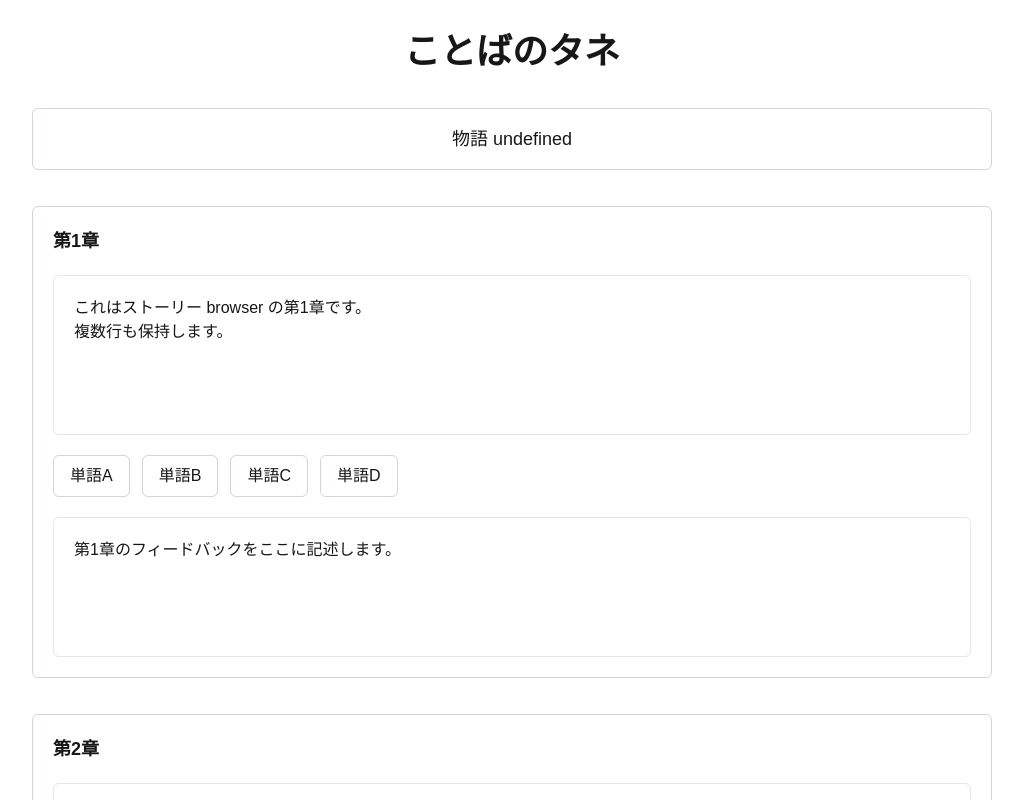
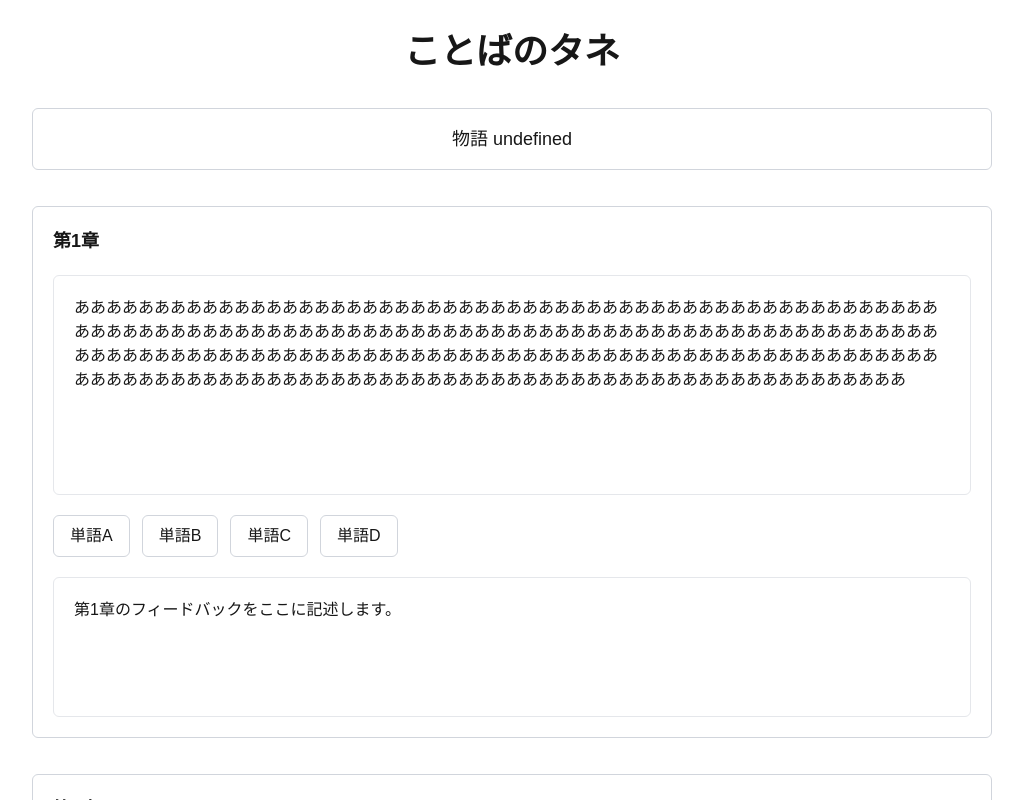
Before and after one commit to temp-sotsusei/temp-sotusei-FE, a Next.js app: page /story/view/1 in a window 1280 px wide. Shown: the top 800 px of the page, without its empty margins (128-1151 px from the left). Built offline with nearby package versions, Linux system fonts and the light colour scheme.

Commit message:
fix(StoryView):テキストボックスの大きさを調整

```diff
--- a/app/story/view/[id]/page.tsx
+++ b/app/story/view/[id]/page.tsx
@@ -11,7 +11,7 @@ const Page: FC<Props> = ({ id }) => {
     title: `物語 ${id}`,
     chapters: [
       {
-        story: `これはストーリー ${title} の第1章です。\n複数行も保持します。`,
+        story: `ああああああああああああああああああああああああああああああああああああああああああああああああああああああああああああああああああああああああああああああああああああああああああああああああああああああああああああああああああああああああああああああああああああああああああああああああああああああああああああああああああああああああああああああああああああああああああああああああああああああああああああああああああああああ`,
         words: ["単語A", "単語B", "単語C", "単語D"],
         feedback: "第1章のフィードバックをここに記述します。",
       },
--- a/layout/StoryView/index.tsx
+++ b/layout/StoryView/index.tsx
@@ -37,13 +37,17 @@ const StoryView: FC<Props> = ({ story }) => {
           >
             <div className="text-base md:text-lg font-bold">第{index + 1}章</div>
 
-            <div className="border border-gray-200 rounded-md p-4 md:p-5 bg-white min-h-[120px] md:min-h-[160px] text-sm md:text-base whitespace-pre-wrap">
-              {chapter.story}
-            </div>
+<div
+  className="border border-gray-200 rounded-md p-4 md:p-5 bg-white
+             h-60 md:h-55 overflow-hidden
+             text-sm md:text-base whitespace-pre-wrap"
+>
+  {chapter.story}
+</div>
 
             <div className="flex flex-wrap gap-2 md:gap-3">
               {chapter.words.map((word, wordIndex) => (
-                  <div
+                <div
                   key={wordIndex}
                   className="px-3 md:px-4 py-2 border border-gray-300 rounded-md text-sm md:text-base"
                 >
```
